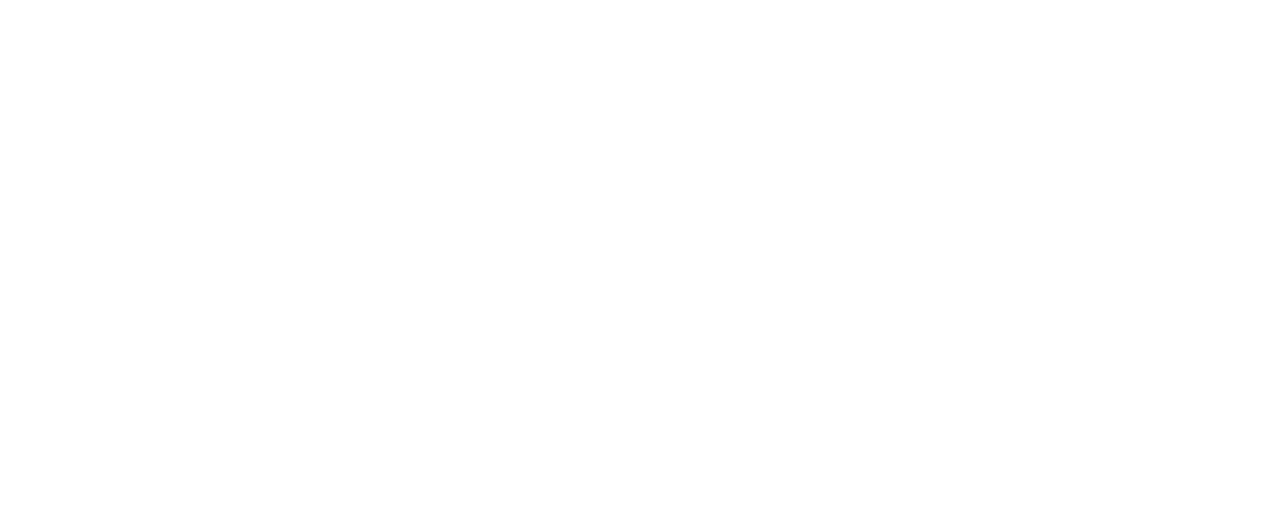
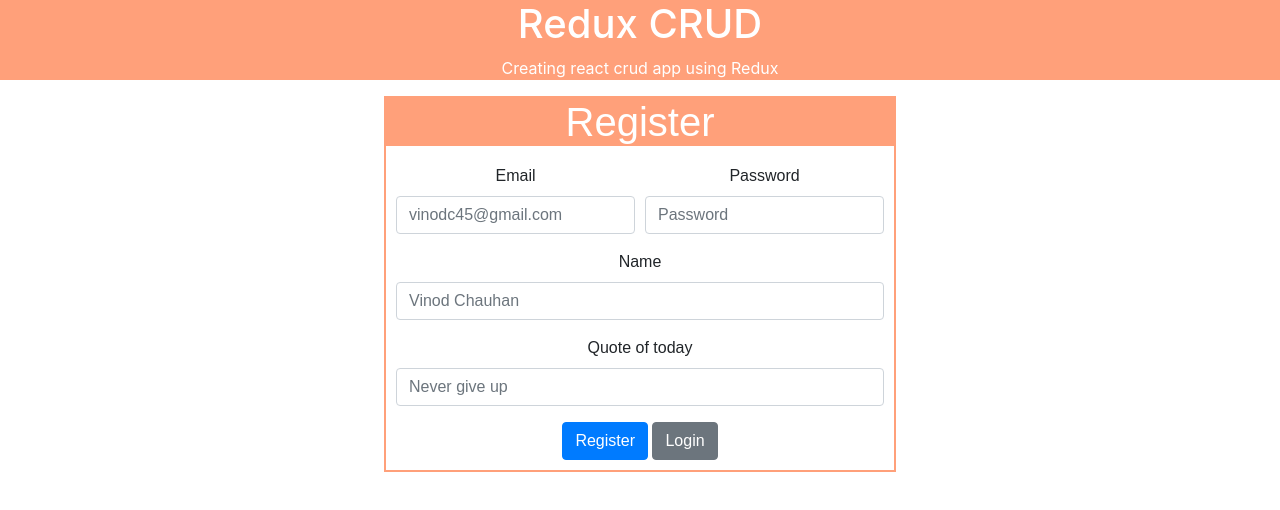
Before and after one commit to vinodchauhan7/React-CRUD-using-Redux, a React app: page /register in a window 1280 px wide. Built offline with nearby package versions, Linux system fonts and the light colour scheme.

Commit message:
Adding Login and register form
In this PR, I am adding forms for Login & Register Component. Also here we are bootstrap for some better look of our app.

```diff
--- /dev/null
+++ b/src/components/loginComponent.js
@@ -0,0 +1,39 @@
+import React from "react";
+import { Link } from "react-router-dom";
+
+const LoginComponent = () => {
+  return (
+    <div className="App centerForm">
+      <h1 className="display-6 heading-form">Login</h1>
+      <form className="form-customization">
+        <div className="form-group">
+          <label for="inputEmail4">Email</label>
+          <input
+            type="email"
+            className="form-control"
+            id="inputEmail4"
+            placeholder="vinodc45@gmail.com"
+          />
+        </div>
+        <div className="form-group ">
+          <label for="inputPassword4">Password</label>
+          <input
+            type="password"
+            className="form-control"
+            id="inputPassword4"
+            placeholder="Password"
+          />
+        </div>
+        <button type="submit" class="btn btn-primary">
+          Login
+        </button>
+        &nbsp;
+        <Link to="/register">
+          <button className="btn btn-secondary">Register</button>
+        </Link>
+      </form>
+    </div>
+  );
+};
+
+export default LoginComponent;
--- /dev/null
+++ b/src/components/registerComponent.js
@@ -0,0 +1,59 @@
+import React from "react";
+import { Link } from "react-router-dom";
+
+const RegisterComponent = () => {
+  return (
+    <div className="App centerForm">
+      <h1 className="display-6 heading-form">Register</h1>
+      <form className="form-customization">
+        <div className="form-row">
+          <div className="form-group col-md-6">
+            <label for="inputEmail4">Email</label>
+            <input
+              type="email"
+              className="form-control"
+              id="inputEmail4"
+              placeholder="vinodc45@gmail.com"
+            />
+          </div>
+          <div className="form-group col-md-6">
+            <label for="inputPassword4">Password</label>
+            <input
+              type="password"
+              className="form-control"
+              id="inputPassword4"
+              placeholder="Password"
+            />
+          </div>
+        </div>
+        <div className="form-group">
+          <label for="inputAddress">Name</label>
+          <input
+            type="text"
+            className="form-control"
+            id="inputAddress"
+            placeholder="Vinod Chauhan"
+          />
+        </div>
+        <div className="form-group">
+          <label for="inputAddress2">Quote of today</label>
+          <input
+            type="text"
+            className="form-control"
+            id="inputAddress2"
+            placeholder="Never give up"
+          />
+        </div>
+        <button type="submit" class="btn btn-primary">
+          Register
+        </button>
+        &nbsp;
+        <Link to="/login">
+          <button className="btn btn-secondary">Login</button>
+        </Link>
+      </form>
+    </div>
+  );
+};
+
+export default RegisterComponent;
--- a/src/components/welcomeComponent.js
+++ b/src/components/welcomeComponent.js
@@ -1,9 +1,10 @@
 import React from "react";
+import { Link } from "react-router-dom";
 
 const WelcomeComponent = () => {
   return (
     <div>
-      <h1 className="blog-header-logo text-dark ">Hello React'ers</h1>
+      {/** Below svg tag is just for adding image in welcomeComponent */}
       <svg
         xmlns="http://www.w3.org/2000/svg"
         width="100"
@@ -14,8 +15,13 @@ const WelcomeComponent = () => {
         <path d="M19 3h-4.18C14.4 1.84 13.3 1 12 1c-1.3 0-2.4.84-2.82 2H5c-1.1 0-2 .9-2 2v14c0 1.1.9 2 2 2h14c1.1 0 2-.9 2-2V5c0-1.1-.9-2-2-2zm-7 0c.55 0 1 .45 1 1s-.45 1-1 1-1-.45-1-1 .45-1 1-1zm0 4c1.66 0 3 1.34 3 3s-1.34 3-3 3-3-1.34-3-3 1.34-3 3-3zm6 12H6v-1.4c0-2 4-3.1 6-3.1s6 1.1 6 3.1V19z" />
       </svg>
       <br />
-      <button className="btn btn-primary">Login</button> &nbsp;
-      <button className="btn btn-secondary">Register</button>
+      <Link to="/login">
+        <button className="btn btn-primary">Login</button>
+      </Link>
+      &nbsp;
+      <Link to="/register">
+        <button className="btn btn-secondary">Register</button>
+      </Link>
     </div>
   );
 };
--- a/src/index.js
+++ b/src/index.js
@@ -8,7 +8,11 @@ import "bootstrap/dist/css/bootstrap.css";
 
 function App() {
   return (
-    <div className="App">
+    <div>
+      <div className="text-center heading-form">
+        <h1>Redux CRUD</h1>
+        <p>Creating react crud app using Redux</p>
+      </div>
       {/**
     In our first lesson, we will add router to our app.
     To add it, first of all add dependency on CLI using
--- a/src/styles.css
+++ b/src/styles.css
@@ -2,3 +2,18 @@
   font-family: sans-serif;
   text-align: center;
 }
+
+.centerForm {
+  width: 40%;
+  margin-left: 30%;
+  border: 2px solid lightsalmon;
+}
+
+.heading-form {
+  background: lightsalmon;
+  color: white;
+}
+
+.form-customization {
+  padding: 10px;
+}
--- a/src/utils/rootRouter.js
+++ b/src/utils/rootRouter.js
@@ -1,12 +1,27 @@
 import React from "react";
 import Route from "react-router-dom/Route";
 import WelcomeComponent from "./../components/welcomeComponent";
+import LoginComponent from "../components/loginComponent";
+import RegisterComponent from "../components/registerComponent";
 
 const RootRouter = () => {
   return (
-    <React.Fragment>
+    <div className="App">
+      {/**
+        Adding Welcome page on path="/"
+      */}
       <Route path="/" exact component={() => <WelcomeComponent />} />
-    </React.Fragment>
+
+      {/**
+        Adding Login path
+      */}
+      <Route path="/login" exact component={() => <LoginComponent />} />
+
+      {/**
+        Adding Register path
+      */}
+      <Route path="/register" exact component={() => <RegisterComponent />} />
+    </div>
   );
 };
 
```
Also changed, not shown: .codesandbox/workspace.json (added).
